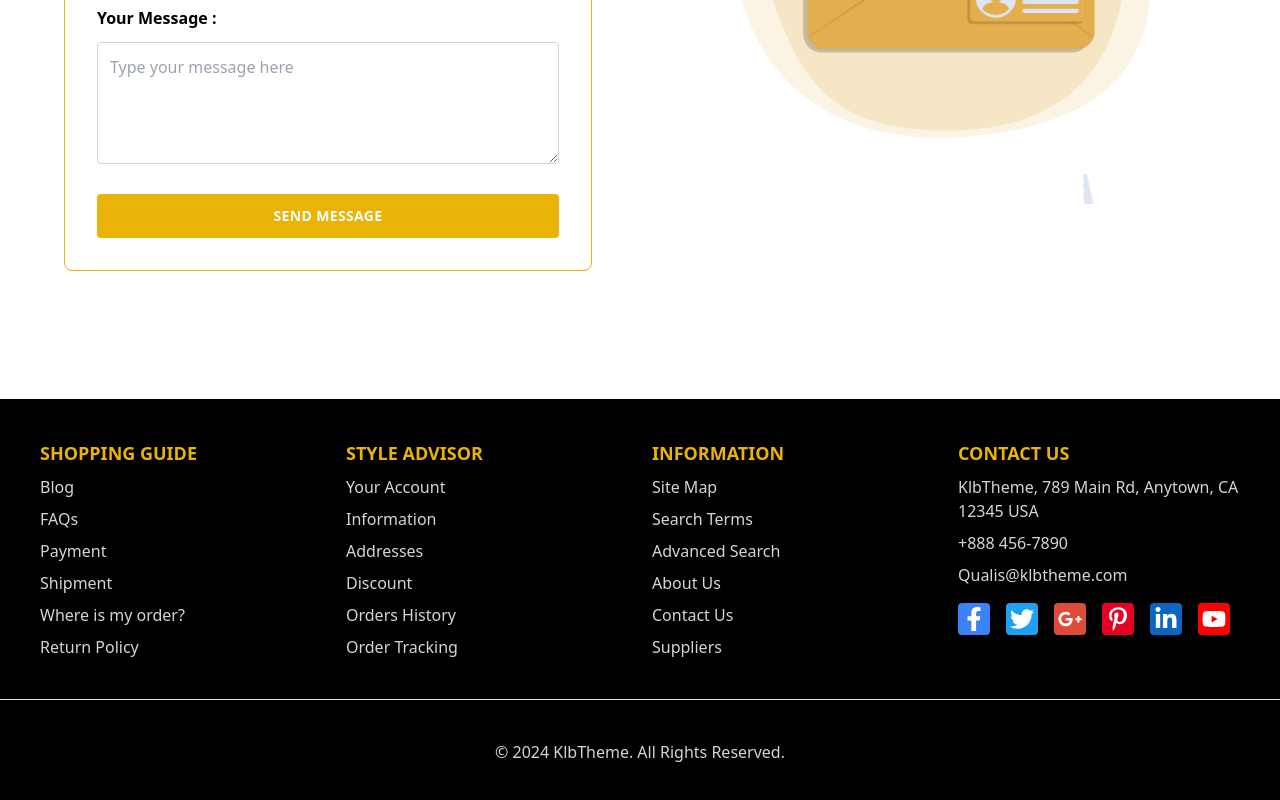
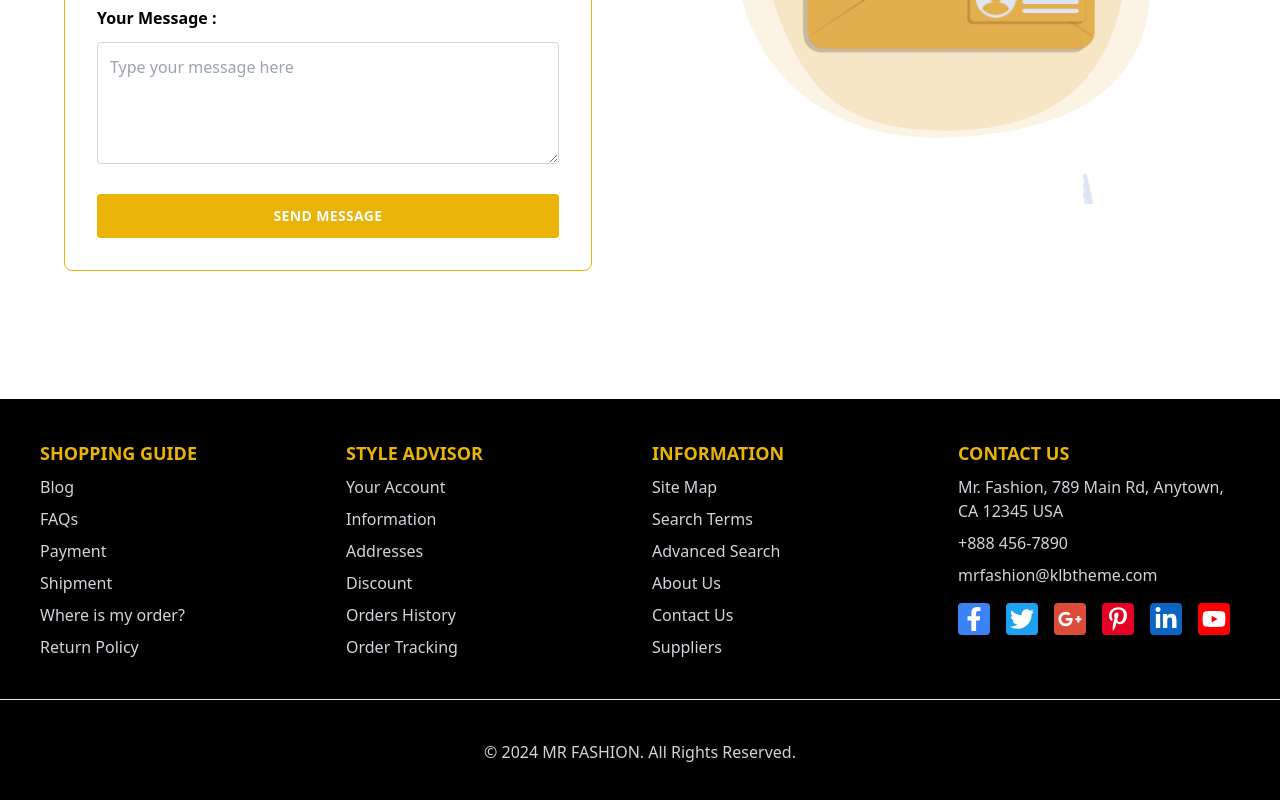
Before and after one commit to MASUMHD/Mr_Fashion_Client, a React (Vite) app: page / in a window 1280 px wide. Shown: the part 4491-5291 px from the top of the page. Built offline with nearby package versions, Linux system fonts and the light colour scheme.

Commit message:
update to footer

```diff
--- a/src/Components/Footer.jsx
+++ b/src/Components/Footer.jsx
@@ -130,9 +130,9 @@ const Footer = () => {
             <h6 className="text-lg font-semibold text-yellow-500">
               CONTACT US
             </h6>
-            <p className="mt-2">KlbTheme, 789 Main Rd, Anytown, CA 12345 USA</p>
+            <p className="mt-2">Mr. Fashion, 789 Main Rd, Anytown, CA 12345 USA</p>
             <p className="mt-2">+888 456-7890</p>
-            <p className="mt-2">Qualis@klbtheme.com</p>
+            <p className="mt-2">mrfashion@klbtheme.com</p>
             <div className="flex gap-4 mt-4">
               <FaFacebookF className="text-2xl cursor-pointer bg-blue-500 text-white p-1 rounded h-8 w-8  hover:text-white" />
               <FaTwitter className="text-2xl cursor-pointer bg-[#1da1f2] text-white p-1 rounded h-8 w-8 hover:text-white" />
@@ -147,7 +147,7 @@ const Footer = () => {
       <footer>
         <hr />
         <div className="text-center mt-10 pb-10">
-          <p>© 2024 KlbTheme. All Rights Reserved.</p>
+          <p>© 2024 MR FASHION. All Rights Reserved.</p>
         </div>
       </footer>
     </div>
```
